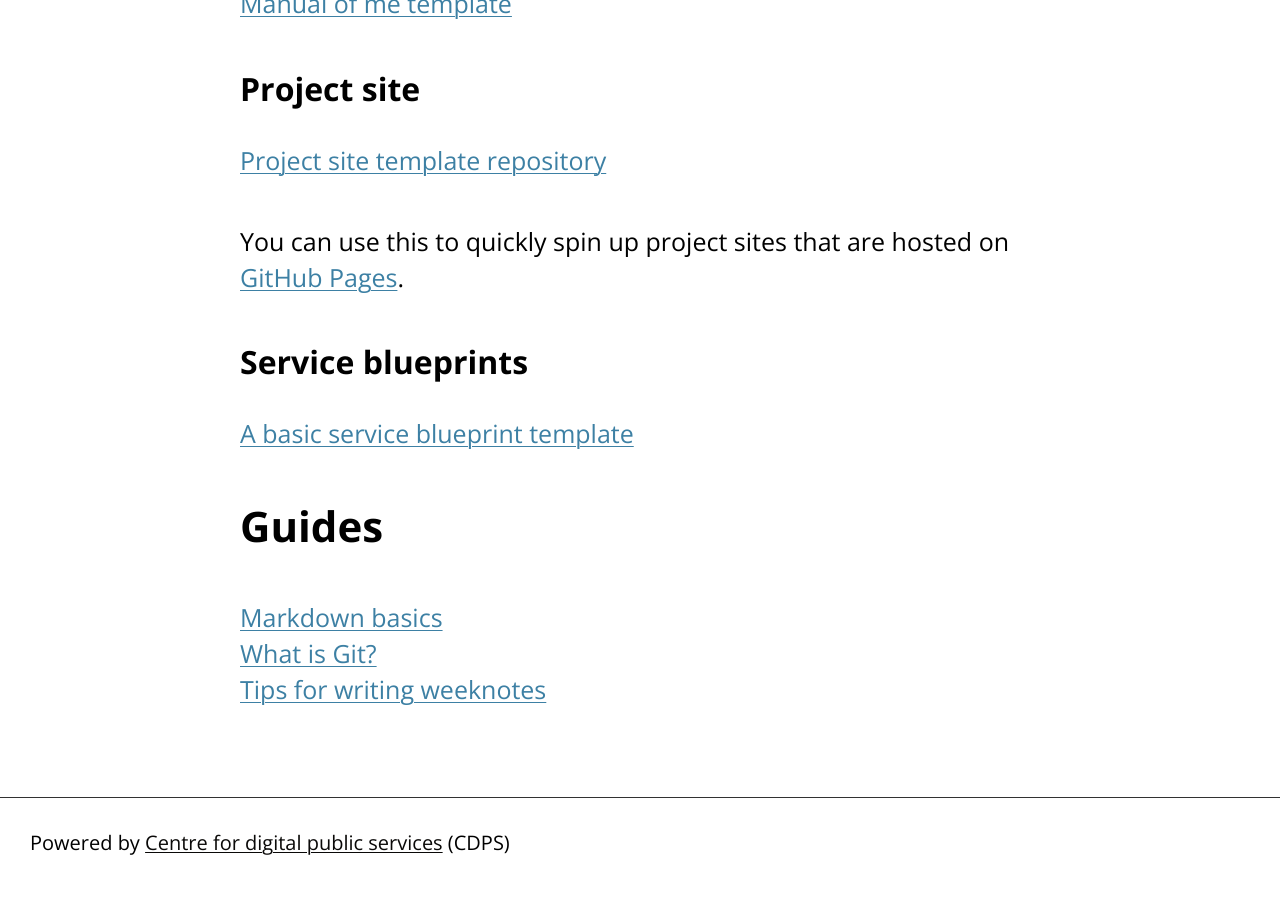
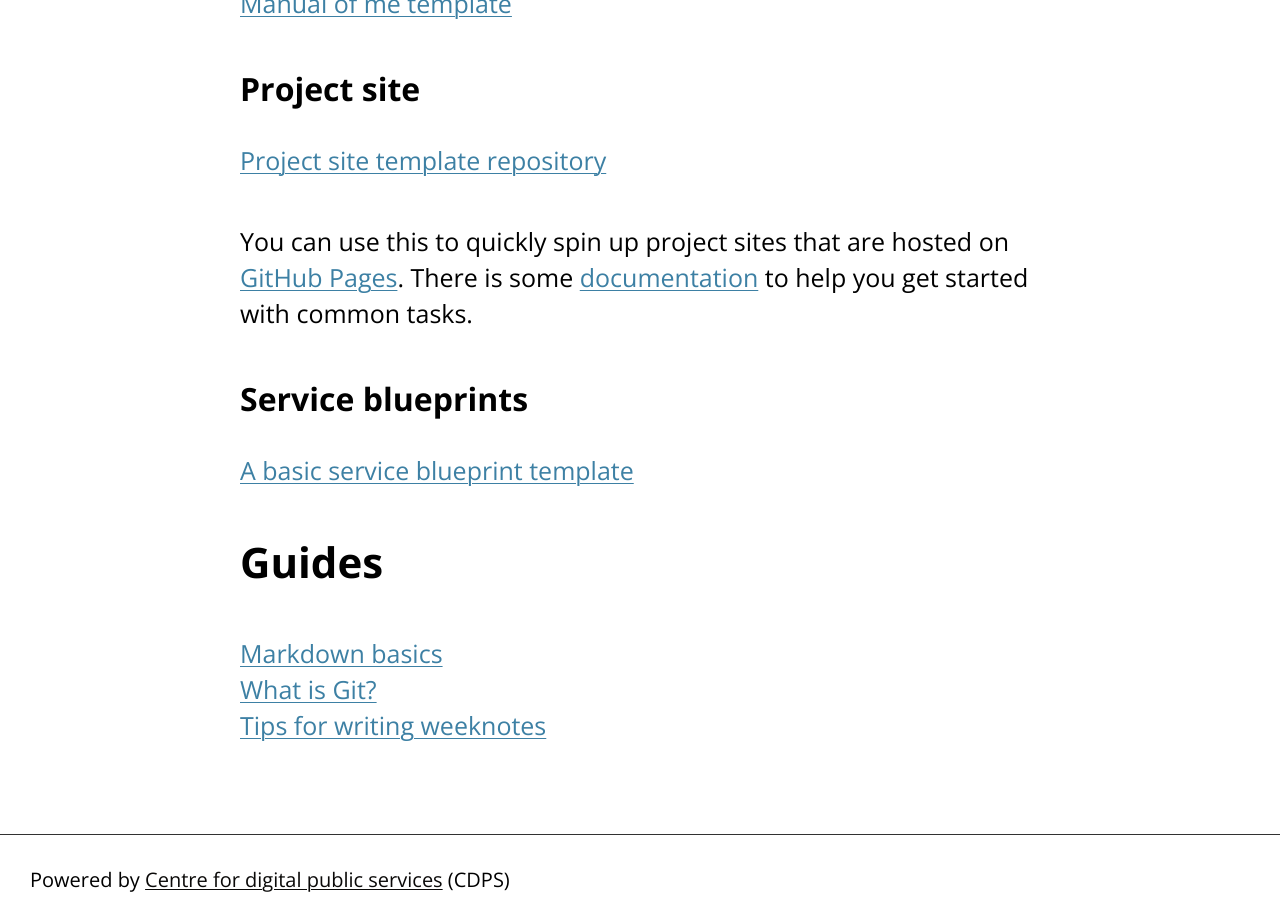
Before and after one commit to learnbymakingwales/learnbymakingwales.github.io, a Jekyll site: the page built from en/resource/index.md, in a window 1280 px wide and 900 px high, scrolled down 1144 px. Built offline with Jekyll 4.4.1, drawn with Linux system fonts in a browser that asks for light colours.

Commit message:
Link to documentation for project site tasks

```diff
--- a/en/resource/index.md
+++ b/en/resource/index.md
@@ -26,6 +26,7 @@ Inspired by Emily Webber's [team manual](https://emilywebber.co.uk/the-team-manu
 [Project site template repository](https://github.com/learnbymakingwales/project-site-template)
 
 You can use this to quickly spin up project sites that are hosted on [GitHub Pages](https://pages.github.com/).
+There is some [documentation](https://github.com/learnbymakingwales/project-site-template/tree/main/_docs) to help you get started with common tasks.
 
 ### Service blueprints
 
```
